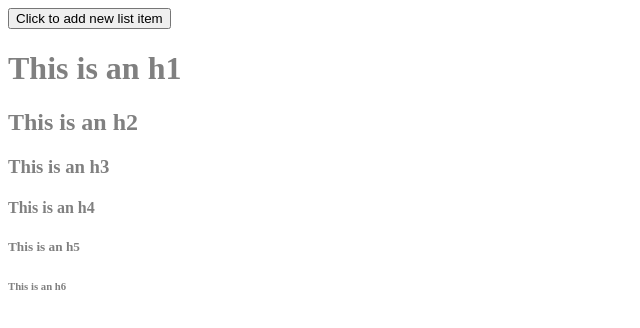
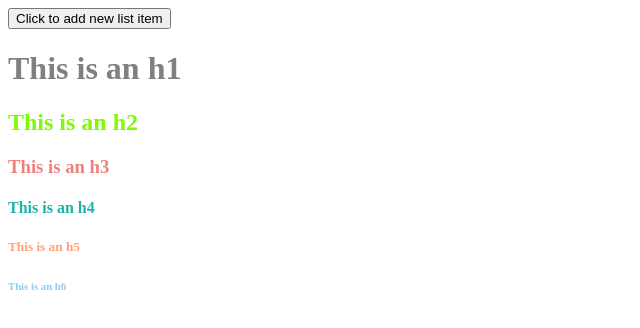
Before and after one commit to Oba-max22/dom-drills, a plain HTML site: page index.html in a window 1280 px wide. Shown: the whole page, without its empty margins (0-640 px from the left). Drawn offline with Linux system fonts and the light colour scheme.

Commit message:
changed style.css colors

```diff
--- a/style.css
+++ b/style.css
@@ -3,21 +3,21 @@
 }
 
 .h2 {
-    color: grey;
+    color: lawngreen;
 }
 
 .h3 {
-    color: grey;
+    color: lightcoral;
 }
 
 .h4 {
-    color: grey;
+    color: lightseagreen;
 }
 
 .h5 {
-    color: grey;
+    color: lightsalmon;
 }
 
 .h6 {
-    color: grey;
+    color: lightskyblue;
 }
```
